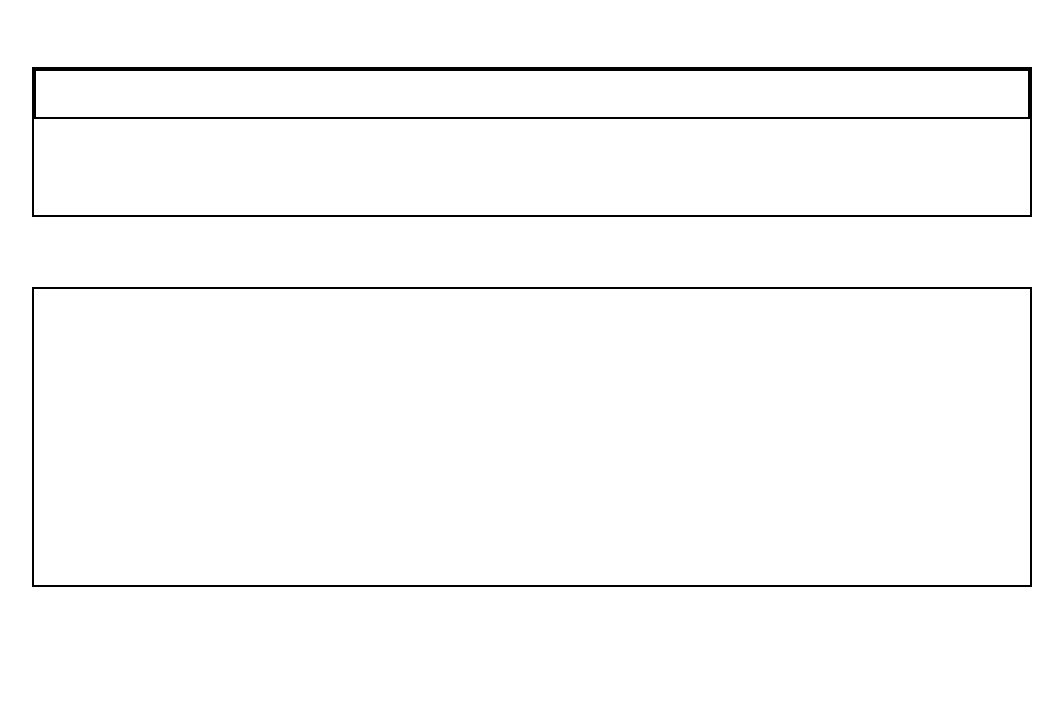
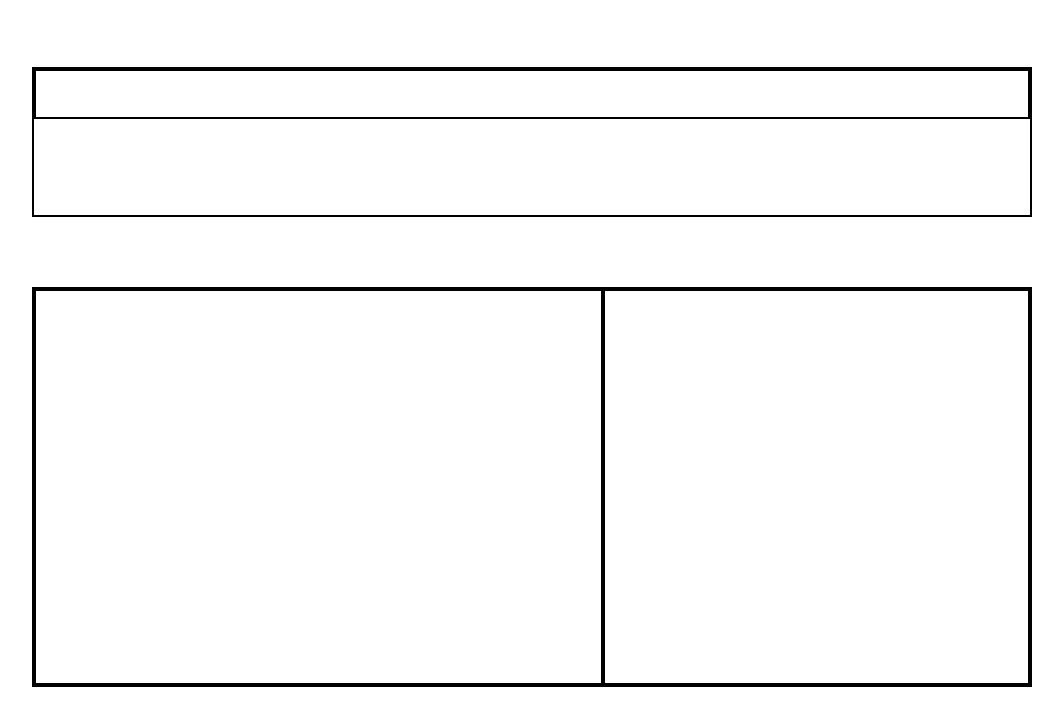
Before and after one commit to DanieleTuttolani/htmlcss-dropbox, a plain HTML site: page index.html in a window 1280 px wide. Shown: the part 1353-2078 px from the top of the page, without its empty margins (108-1171 px from the left). Before the commit the page ends 1940 px from the top, so only its background shows below. Drawn offline with nearby package versions, Linux system fonts and the light colour scheme.

Commit message:
Struttura prima foto

```diff
--- a/css/style.css
+++ b/css/style.css
@@ -145,6 +145,14 @@ body{
 }
 /*!PRESENTATION*/
 .presentation{
-    height: 300px;
+    min-height: 400px;
+    margin-bottom: var(--marginb);
 
 }
+.presentation .left-col{
+    flex-basis: 60%;
+}
+.presentation .right-col{
+    flex-basis: 45%;
+}
+/*!ESPOSIZIONE*/
--- a/index.html
+++ b/index.html
@@ -77,8 +77,8 @@
 
             <!-- !Prima foto -->
             <div class="presentation flex bordo">
-                <div class="left-col"></div>
-                <div class="right-col"></div>
+                <div class="left-col bordo"></div>
+                <div class="right-col bordo"></div>
             </div>
 
 
```
